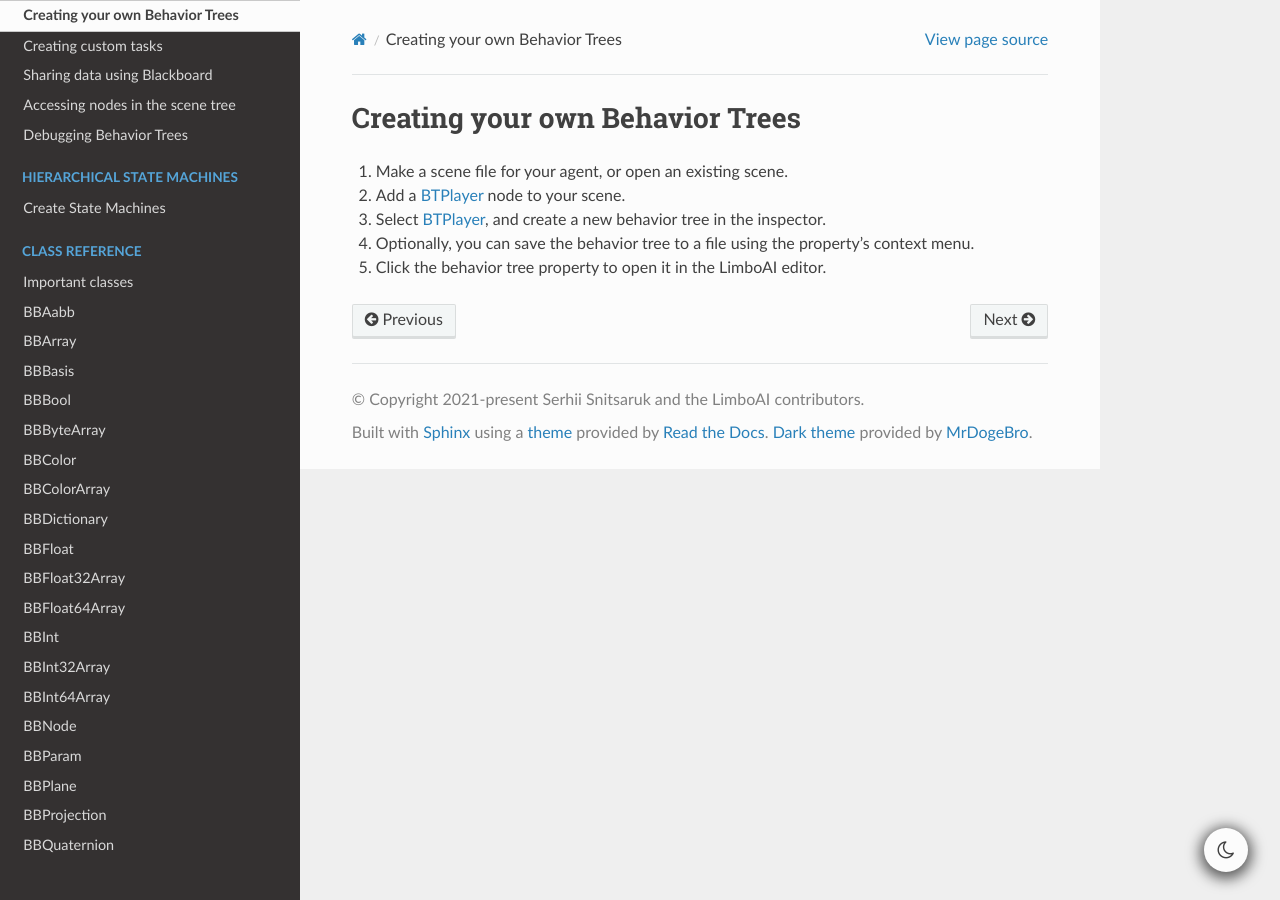
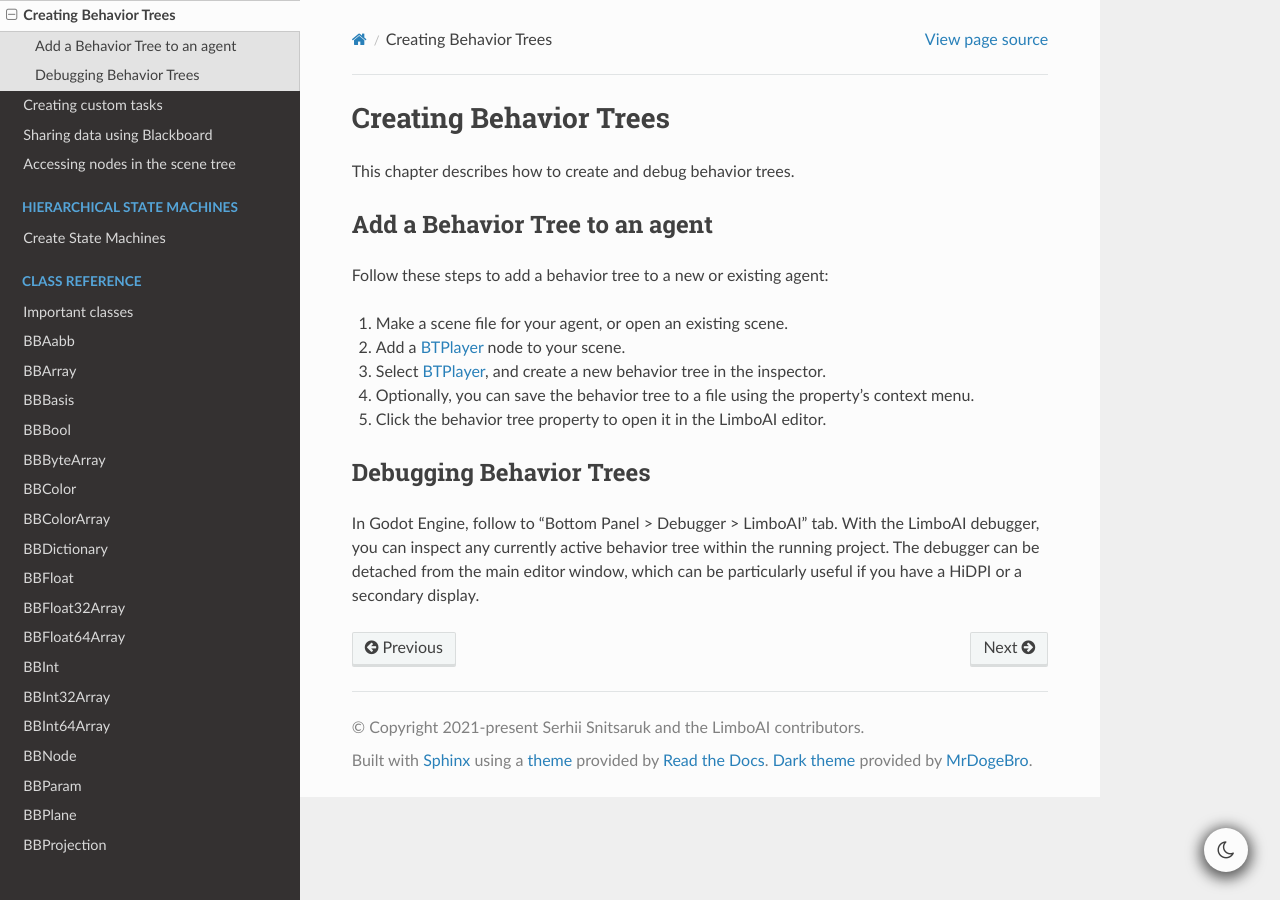
Before and after one commit to limbonaut/limboai, a Sphinx documentation site: the page built from doc/source/behavior-trees/create-tree.rst, in a window 1280 px wide. Built offline with Sphinx 7.4.7 and the Read the Docs theme 3.1.0, drawn with Linux system fonts in a browser that asks for light colours; pages that are not in the unit, such as notebooks, are missing from menus.

Commit message:
Merge BT debugging docs into 'Creating BT' chapter

```diff
--- a/doc/source/behavior-trees/create-tree.rst
+++ b/doc/source/behavior-trees/create-tree.rst
@@ -1,10 +1,24 @@
 .. _create_tree::
 
-Creating your own Behavior Trees
-~~~~~~~~~~~~~~~~~~~~~~~~~~~~~~~~
+Creating Behavior Trees
+=======================
+
+This chapter describes how to create and debug behavior trees.
+
+Add a Behavior Tree to an agent
+-------------------------------
+
+Follow these steps to add a behavior tree to a new or existing agent:
 
 1. Make a scene file for your agent, or open an existing scene.
 2. Add a :ref:`BTPlayer<class_BTPlayer>` node to your scene.
 3. Select :ref:`BTPlayer<class_BTPlayer>`, and create a new behavior tree in the inspector.
 4. Optionally, you can save the behavior tree to a file using the property's context menu.
 5. Click the behavior tree property to open it in the LimboAI editor.
+
+Debugging Behavior Trees
+------------------------
+
+In Godot Engine, follow to "Bottom Panel > Debugger > LimboAI" tab. With the LimboAI debugger,
+you can inspect any currently active behavior tree within the running project. The debugger can be detached
+from the main editor window, which can be particularly useful if you have a HiDPI or a secondary display.
--- a/doc/source/index.rst
+++ b/doc/source/index.rst
@@ -1,8 +1,5 @@
 LimboAI Documentation
 =====================
-
-About
------
 
 **LimboAI** is an open-source C++ module for **Godot Engine 4** providing a combination of
 **Behavior Trees** and **State Machines** for crafting your game’s AI. It comes with a
@@ -40,7 +37,6 @@ one big state machine into multiple smaller ones.
    behavior-trees/custom-tasks
    behavior-trees/using-blackboard
    behavior-trees/accessing-nodes
-   behavior-trees/debugging
 
 .. toctree::
    :hidden:
```
Also changed, not shown: doc/source/behavior-trees/debugging.rst (deleted, +0 -8 lines).
